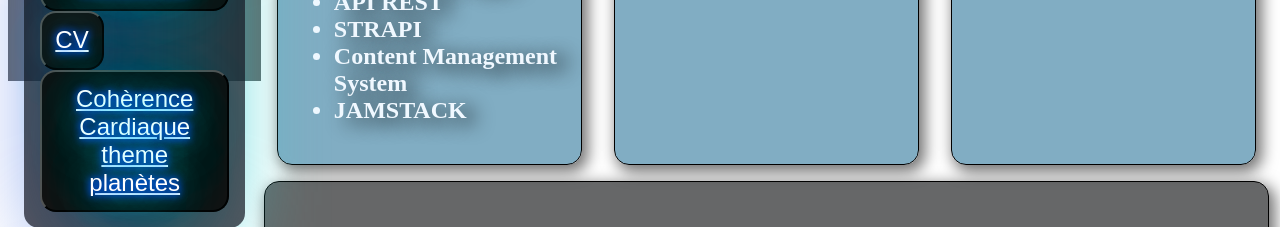
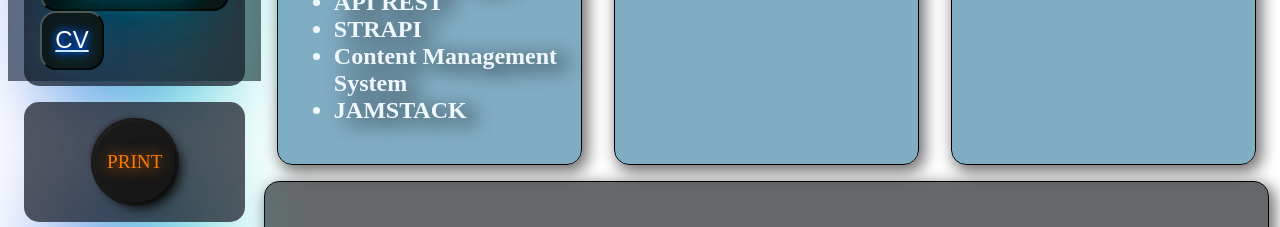
Before and after one commit to jimmyomont/jimmyomont.github.io, a website built with Parcel: page src/index.html in a window 1280 px wide. Shown: the part 721-948 px from the top of the page. Built offline with nearby package versions, Linux system fonts and the light colour scheme; files whose address does not match are found by name.

Commit message:
remove coherence

```diff
--- a/src/index.html
+++ b/src/index.html
@@ -31,7 +31,6 @@
                 <button class="home_btn"><a class="home_lien" href="/Html/sitefull.html">Site Full HTML</a></button>
                 <button class="home_btn"><a class="home_lien" href="/coherence/src/index.html">Cohèrence Cardiaque</a></button>
                 <button class="home_btn"><a class="home_lien" href="/cv/src/index.html">CV</a></button>
-                <button class="home_btn"><a class="home_lien" href="/Coh-rence_Cardiaque_Planet/index.html">Cohèrence Cardiaque theme planètes </a></button>
             </article>
             <article class="home_desc">
 
```
